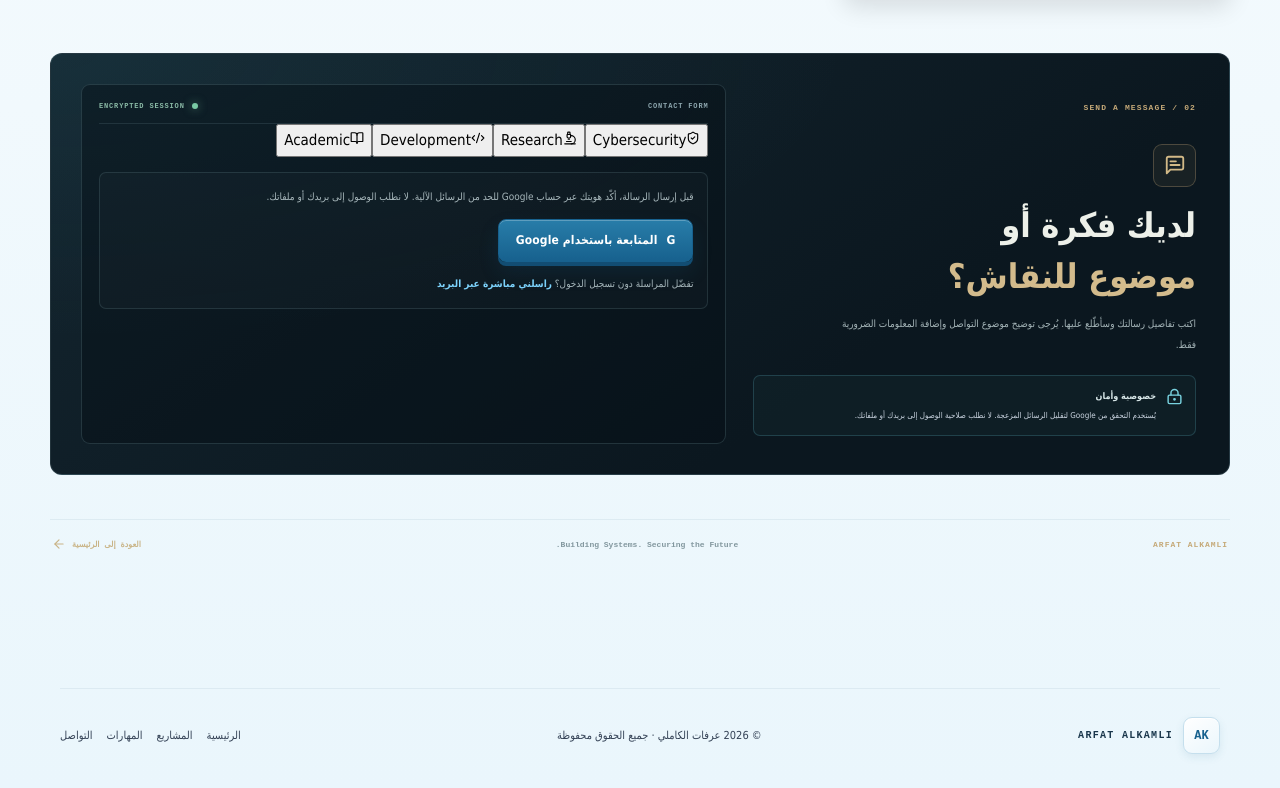
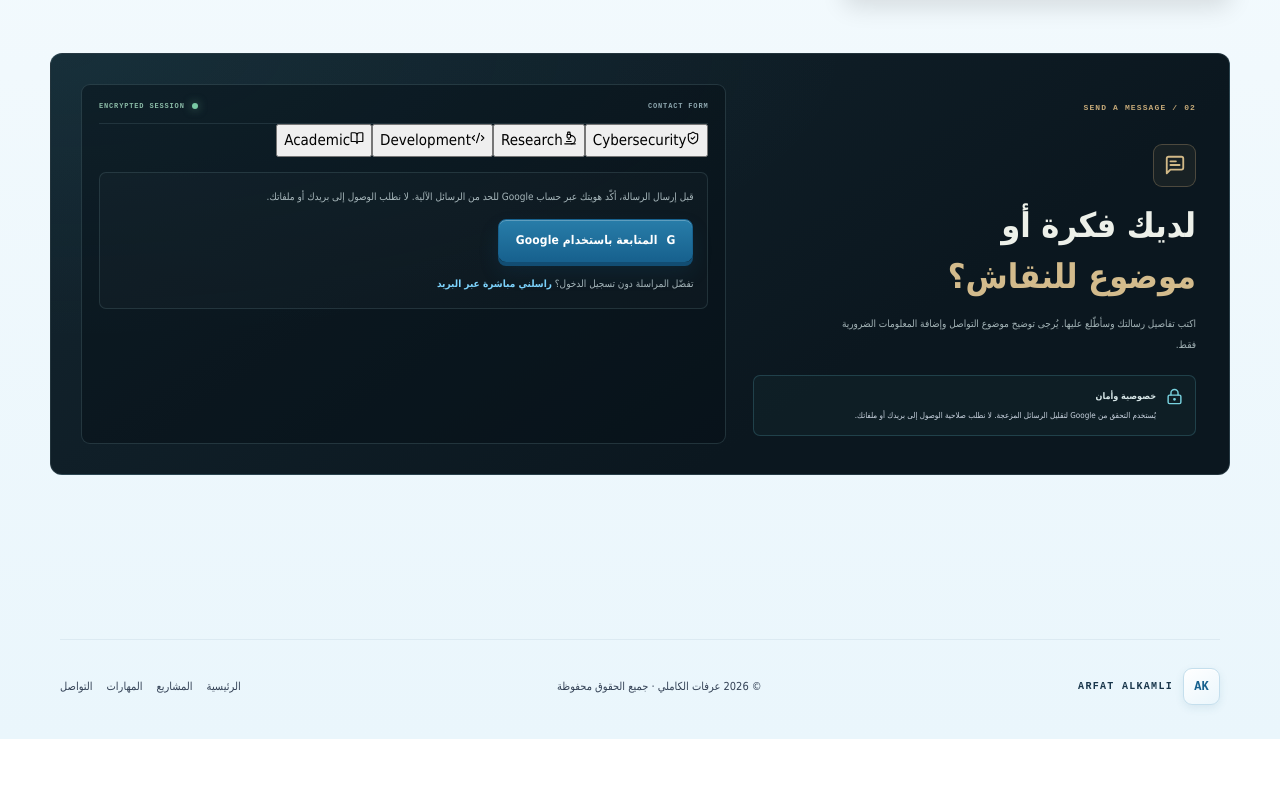
Before and after one commit to arfat-alkamly/arfat-alkamly-portfolio, a Next.js app: page /contact in a window 1280 px wide. Shown: the part 1278-2066 px from the top of the page. After the commit the page ends 2017 px from the top, so only its background shows below. Built offline with nearby package versions, Linux system fonts and the light colour scheme; no server answers.

Commit message:
Remove duplicated contact footer and unused icons

```diff
--- a/app/contact/page.tsx
+++ b/app/contact/page.tsx
@@ -2,7 +2,7 @@ import type {Metadata} from 'next';
 import { cookies } from 'next/headers';
 import ContactPageEnglish from './ContactPageEnglish';
 import {localizedAlternates} from '../../lib/seo';
-import {ArrowLeft,ArrowUpLeft,BookOpen,Code2,ExternalLink,Github,GraduationCap,Linkedin,LockKeyhole,Mail,MessageCircle,MessageSquareText,Microscope,Send,ShieldCheck} from 'lucide-react';
+import {ArrowUpLeft,Github,GraduationCap,Linkedin,LockKeyhole,Mail,MessageCircle,MessageSquareText,Microscope,Send} from 'lucide-react';
 import ContactForm from '../../components/ContactForm';
 import styles from './contact.module.css';
 
@@ -68,8 +68,7 @@ function ContactPageArabic(){
    <div className={styles.formPanel}><div className={styles.formPanelHead}><span>CONTACT FORM</span><span><i/> ENCRYPTED SESSION</span></div><ContactForm locale="ar"/></div>
   </section>
 
-  <footer className={styles.footer}><span>ARFAT ALKAMLI</span><span>Building Systems. Securing the Future.</span><a href="/ar">العودة إلى الرئيسية <ArrowLeft size={14}/></a></footer>
- </main>;
+   </main>;
 }
 
 
```
